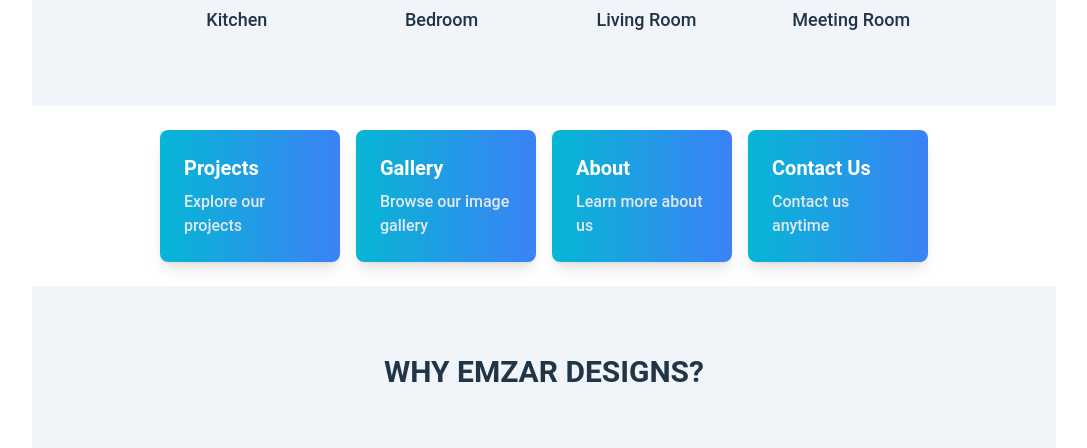
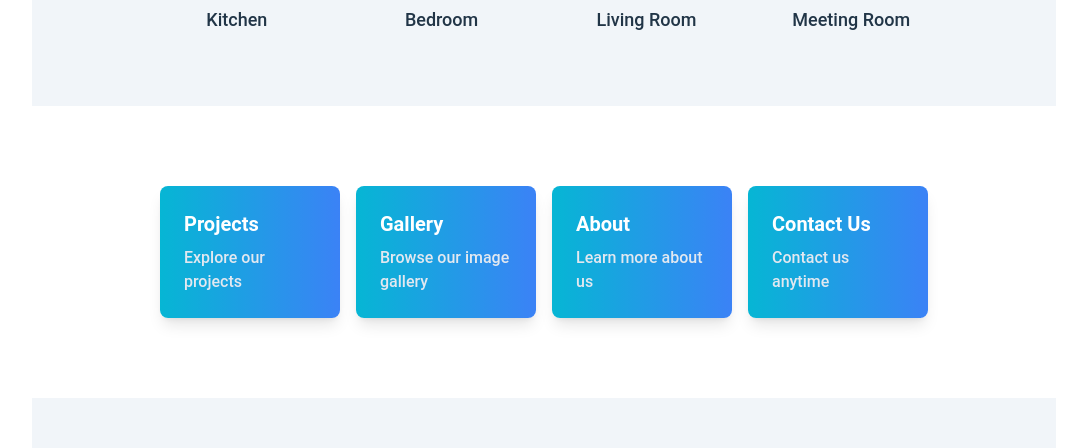
Before and after one commit to SlenderShield/EmzarDesign, a React (Vite) app: page / in a window 1280 px wide. Shown: the part 1745-2193 px from the top of the page, without its empty margins (96-1183 px from the left). Built offline with nearby package versions, Linux system fonts and the light colour scheme; grey boxes are pictures that could not be loaded.

Commit message:
increase padding

```diff
--- a/src/components/NavigationCard.jsx
+++ b/src/components/NavigationCard.jsx
@@ -6,7 +6,7 @@ const NavigationMenu = () => {
     window.scrollTo({ top: 0, behavior: "instant" });
   };
   return (
-    <div className="flex justify-center py-6">
+    <div className="flex justify-center py-20">
       <div className="grid  grid-cols-1 sm:grid-cols-2  lg:grid-cols-4 gap-4 w-3/4 max-w-screen-xl mx-auto">
         <Link to="/projects" className="card-link" onClick={handleLinkClick}>
           <div className="card bg-gradient-to-r from-cyan-500 to-blue-500 rounded-lg shadow-lg p-6 transition duration-300 ease-in-out transform hover:-translate-y-2 aspect-auto">
```
